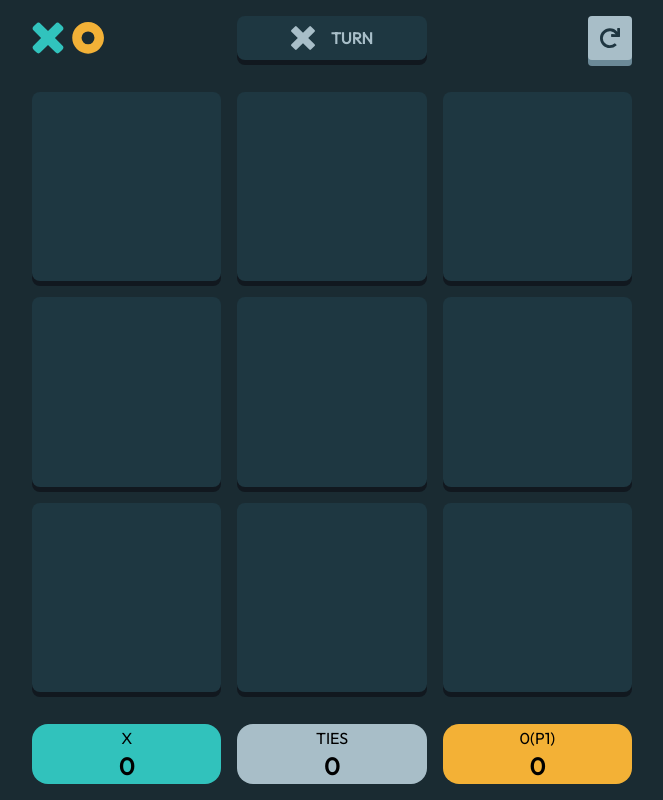
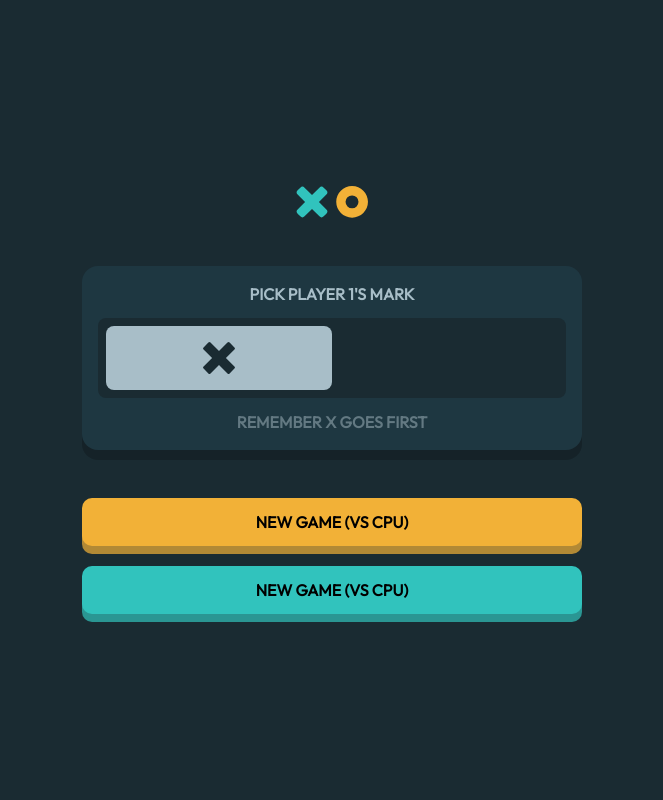
Before and after one commit to werdnarch/tictactoe, a Next.js app: page / in a window 1280 px wide. Shown: the whole page, without its empty margins (308-971 px from the left). Built offline with nearby package versions, Linux system fonts and the light colour scheme.

Commit message:
Polished the game grid

```diff
--- a/src/app/page.tsx
+++ b/src/app/page.tsx
@@ -6,7 +6,7 @@ import { GameContextProvider } from "../context/GameContext";
 import Grid from "../components/pages/Grid";
 
 export default function Home() {
-  const [gameStarted, setGameStarted] = useState<boolean>(true);
+  const [gameStarted, setGameStarted] = useState<boolean>(false);
   return (
     <main className="h-full">
       <GameContextProvider>
--- a/src/components/pages/Settings.tsx
+++ b/src/components/pages/Settings.tsx
@@ -19,10 +19,16 @@ export default function Settings({
       <Logo />
       <Container gameStarted={gameStarted} setGameStarted={setGameStarted} />
       <div className="flex flex-col gap-5 w-[90%] max-w-[500px]">
-        <button className="bg-[#F2B137] w-full cursor-pointer p-3 rounded-[10px]  font-bold hover:bg-[#FFC860] shadow-[0px_8px_0px_rgba(242,177,55,0.7)]">
+        <button
+          onClick={() => setGameStarted(true)}
+          className="bg-[#F2B137] w-full cursor-pointer p-3 rounded-[10px]  font-bold hover:bg-[#FFC860] shadow-[0px_8px_0px_rgba(242,177,55,0.7)]"
+        >
           NEW GAME (VS CPU)
         </button>
-        <button className="bg-[#31C3BD] w-full cursor-pointer p-3 rounded-[10px] font-bold hover:bg-[#65E9E4] shadow-[0px_8px_0px_rgba(49,195,189,0.7)]">
+        <button
+          onClick={() => setGameStarted(true)}
+          className="bg-[#31C3BD] w-full cursor-pointer p-3 rounded-[10px] font-bold hover:bg-[#65E9E4] shadow-[0px_8px_0px_rgba(49,195,189,0.7)]"
+        >
           NEW GAME (VS CPU)
         </button>
       </div>
```
